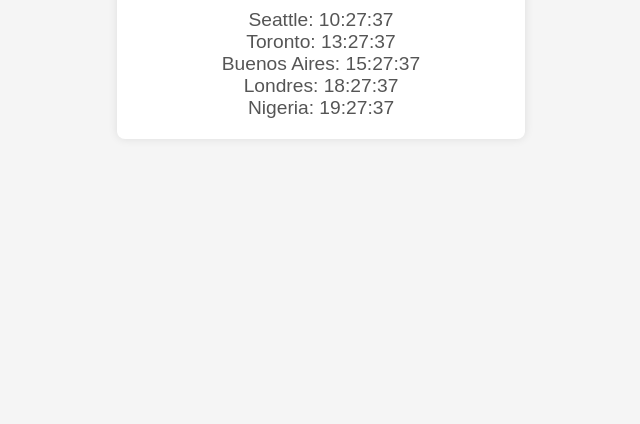
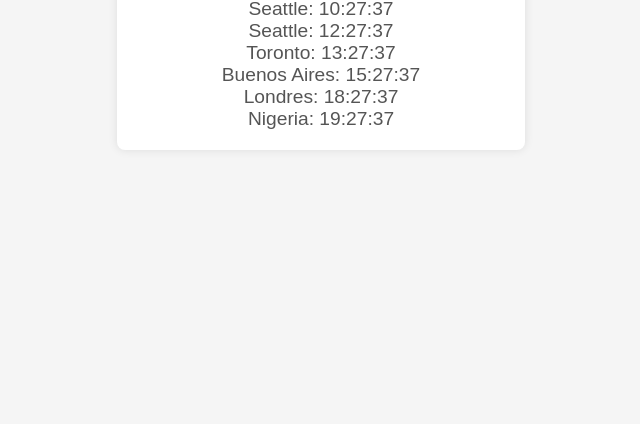
Before and after one commit to giseares/city_hours, a plain HTML site: page index.html in a window 1280 px wide. Shown: the part 376-800 px from the top of the page, without its empty margins (319-959 px from the left). Drawn offline with Linux system fonts and the light colour scheme.

Commit message:
montana time

```diff
--- a/index.html
+++ b/index.html
@@ -13,6 +13,7 @@
   <div class="container">
     <h1>City Hours by Locations</h1>
     <div id="seattle" class="time"></div>
+    <div id="montana" class="time"></div>
     <div id="toronto" class="time"></div>
     <div id="argentina" class="time"></div>
     <div id="londres" class="time"></div>
--- a/script.js
+++ b/script.js
@@ -7,6 +7,10 @@ function updateTimes() {
   const seattleTime = new Date(argentinaTime);
   seattleTime.setHours(argentinaTime.getHours() - 5);
   document.getElementById("seattle").innerText = `Seattle: ${seattleTime.toLocaleTimeString('es-AR', options)}`;
+
+  const montanaTime = new Date(argentinaTime);
+  montanaTime.setHours(argentinaTime.getHours() - 3);
+  document.getElementById("montana").innerText = `Seattle: ${montanaTime.toLocaleTimeString('es-AR', options)}`;
 
   const torontoTime = new Date(argentinaTime);
   torontoTime.setHours(argentinaTime.getHours() - 2);
```
